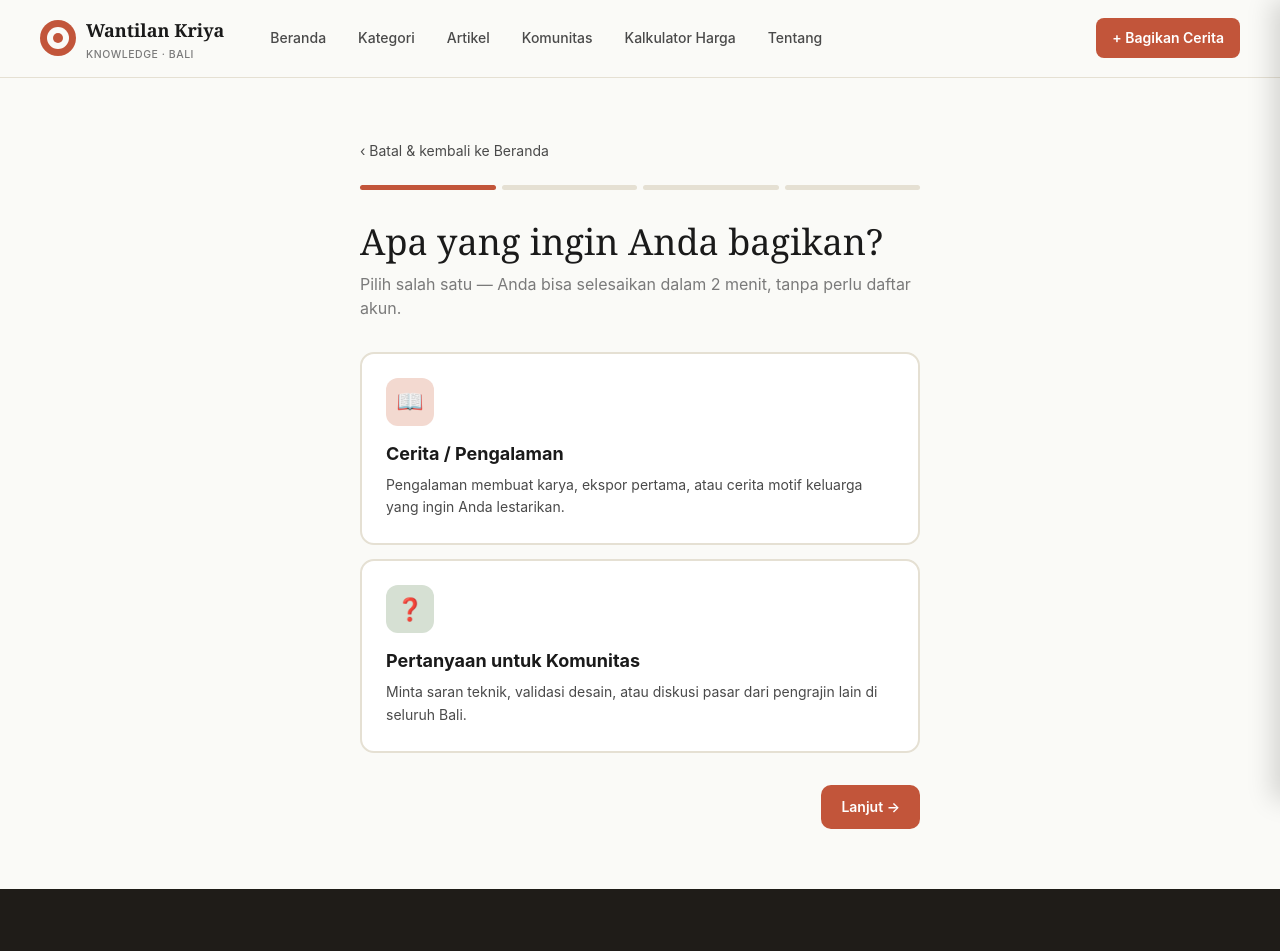
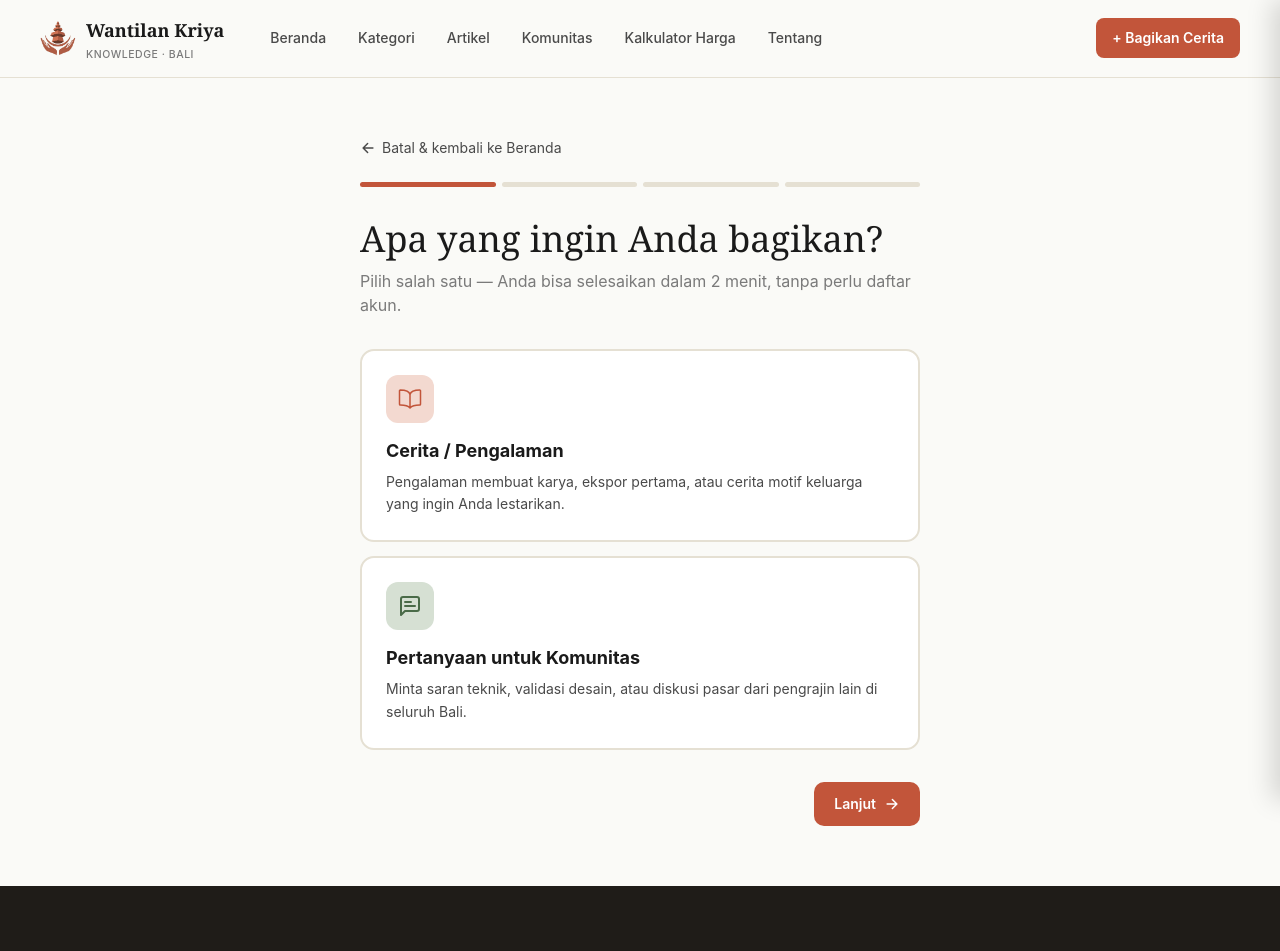
Before and after one commit to daniafzc/wantilan-kriya, a Next.js app: page /submit in a window 1280 px wide. Shown: the top 951 px of the page. Built offline with nearby package versions, Linux system fonts and the light colour scheme.

Commit message:
refactor: optimize icons and logo

```diff
--- a/components/layout/SiteHeader.tsx
+++ b/components/layout/SiteHeader.tsx
@@ -1,6 +1,7 @@
 "use client";
 
 import Link from "next/link";
+import Image from "next/image";
 import { usePathname } from "next/navigation";
 import { cn } from "@/lib/utils";
 import { NAV_ITEMS, SITE_NAME, SITE_TAGLINE } from "@/lib/constants";
@@ -23,13 +24,20 @@ export function SiteHeader() {
         <div className="max-w-[1280px] mx-auto px-5 md:px-10 py-4 flex items-center gap-8">
           {/* Logo */}
           <Link href="/" className="flex items-center gap-2.5 shrink-0">
-            <div className="w-9 h-9 bg-terracotta rounded-full relative">
-              <div className="absolute inset-[7px] bg-paper rounded-full" />
-              <div className="absolute inset-[13px] bg-terracotta rounded-full" />
-            </div>
+            <Image
+              src="/logo.webp"
+              alt="Wantilan Kriya"
+              width={36}
+              height={36}
+              className="rounded-full object-cover"
+            />
             <div className="leading-none">
-              <span className="font-serif text-lg font-bold text-ink block">{SITE_NAME}</span>
-              <span className="text-[10.5px] font-medium text-ink-muted uppercase tracking-wider">{SITE_TAGLINE}</span>
+              <span className="font-serif text-lg font-bold text-ink block">
+                {SITE_NAME}
+              </span>
+              <span className="text-[10.5px] font-medium text-ink-muted uppercase tracking-wider">
+                {SITE_TAGLINE}
+              </span>
             </div>
           </Link>
 
@@ -43,7 +51,7 @@ export function SiteHeader() {
                   "px-3.5 py-2 rounded-md text-sm font-medium transition-colors",
                   isActive(item.href)
                     ? "text-terracotta bg-terracotta-soft"
-                    : "text-ink-soft hover:text-ink hover:bg-sand-soft"
+                    : "text-ink-soft hover:text-ink hover:bg-sand-soft",
                 )}
               >
                 {item.label}
--- a/components/sections/SubmitStep1.tsx
+++ b/components/sections/SubmitStep1.tsx
@@ -2,6 +2,8 @@
 
 import { useState } from "react";
 import Link from "next/link";
+import { IoArrowBack, IoArrowForward, IoBookOutline } from "react-icons/io5";
+import { LuMessageSquareText } from "react-icons/lu";
 import { SubmitStepper } from "./SubmitStepper";
 import { ChoiceCard } from "@/components/shared/ChoiceCard";
 import { Button } from "@/components/ui/Button";
@@ -15,7 +17,8 @@ export function SubmitStep1() {
         href="/"
         className="inline-flex items-center gap-1.5 text-sm text-ink-soft hover:text-terracotta transition-colors mb-6"
       >
-        ‹ Batal & kembali ke Beranda
+        <IoArrowBack className="w-4 h-4" />
+        Batal & kembali ke Beranda
       </Link>
 
       <SubmitStepper currentStep={1} />
@@ -24,11 +27,12 @@ export function SubmitStep1() {
         Apa yang ingin Anda bagikan?
       </h2>
       <p className="text-base text-ink-muted mb-6 md:mb-8">
-        Pilih salah satu — Anda bisa selesaikan dalam 2 menit, tanpa perlu daftar akun.
+        Pilih salah satu — Anda bisa selesaikan dalam 2 menit, tanpa perlu
+        daftar akun.
       </p>
 
       <ChoiceCard
-        icon="📖"
+        icon={<IoBookOutline className="w-6 h-6" />}
         title="Cerita / Pengalaman"
         description="Pengalaman membuat karya, ekspor pertama, atau cerita motif keluarga yang ingin Anda lestarikan."
         selected={selected === "story"}
@@ -36,7 +40,7 @@ export function SubmitStep1() {
         className="mb-3.5"
       />
       <ChoiceCard
-        icon="❓"
+        icon={<LuMessageSquareText className="w-6 h-6" />}
         iconBg="bg-green-soft"
         iconText="text-green"
         title="Pertanyaan untuk Komunitas"
@@ -47,7 +51,9 @@ export function SubmitStep1() {
 
       <div className="flex justify-end mt-8">
         <Link href="/submit?step=2">
-          <Button>Lanjut →</Button>
+          <Button className="inline-flex items-center gap-2">
+            Lanjut <IoArrowForward className="w-4 h-4" />
+          </Button>
         </Link>
       </div>
     </div>
--- a/components/sections/SubmitStep2.tsx
+++ b/components/sections/SubmitStep2.tsx
@@ -1,30 +1,45 @@
 "use client";
 
+import { useRouter } from "next/navigation";
 import Link from "next/link";
+import { IoArrowBack } from "react-icons/io5";
 import { SubmitStepper } from "./SubmitStepper";
 import { CategoryCard } from "@/components/shared/CategoryCard";
 import { CATEGORIES } from "@/lib/constants";
 
 export function SubmitStep2() {
+  const router = useRouter();
+
+  const handleSelectCategory = (slug: string) => {
+    router.push(`/submit?step=3&category=${slug}`);
+  };
+
   return (
     <div className="max-w-[640px] mx-auto px-5 md:px-10 py-10 md:py-[60px]">
       <Link
         href="/submit"
         className="inline-flex items-center gap-1.5 text-sm text-ink-soft hover:text-terracotta transition-colors mb-6"
       >
-        ‹ Kembali
+        <IoArrowBack className="w-4 h-4" />
+        Kembali
       </Link>
 
       <SubmitStepper currentStep={2} />
 
-      <h2 className="font-serif text-2xl md:text-4xl mb-2.5 leading-tight">Pilih kategori</h2>
+      <h2 className="font-serif text-2xl md:text-4xl mb-2.5 leading-tight">
+        Pilih kategori
+      </h2>
       <p className="text-base text-ink-muted mb-6 md:mb-8">
         Bantu kami merapikan kontribusi Anda ke kategori yang tepat.
       </p>
 
       <div className="space-y-3.5">
         {CATEGORIES.map((cat) => (
-          <Link key={cat.id} href="/submit?step=3">
+          <button
+            key={cat.id}
+            onClick={() => handleSelectCategory(cat.slug)}
+            className="w-full text-left"
+          >
             <CategoryCard
               slug={cat.slug}
               name={cat.name}
@@ -34,7 +49,7 @@ export function SubmitStep2() {
               articleCount=""
               variant="list"
             />
-          </Link>
+          </button>
         ))}
       </div>
     </div>
```
Also changed, not shown: components/shared/ChoiceCard.tsx (+9 -3 lines), public/logo.webp (added).
